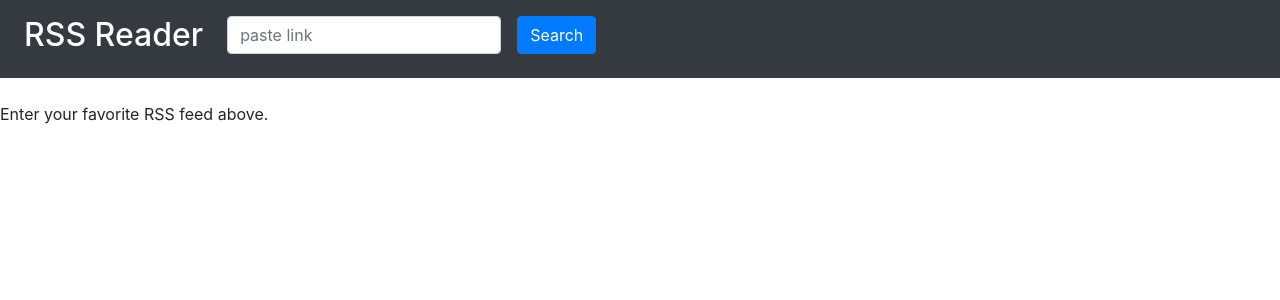
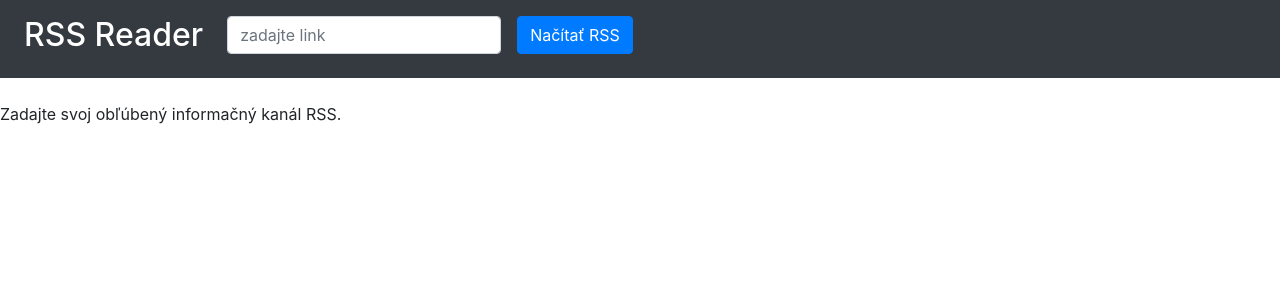
Before and after one commit to tomas-balaz/rss_reader, a Django app: page / in a window 1280 px wide. Shown: the top 300 px of the page. Run offline with Django 3.2, Linux system fonts and the light colour scheme; some libraries are stand-ins or nearby versions.

Commit message:
slovenske nazvy

```diff
--- a/rss/templates/rss/base.html
+++ b/rss/templates/rss/base.html
@@ -8,6 +8,7 @@
     <script src="https://cdnjs.cloudflare.com/ajax/libs/popper.js/1.14.3/umd/popper.min.js"></script>
     <script src="https://stackpath.bootstrapcdn.com/bootstrap/4.1.2/js/bootstrap.min.js"></script>
     <link rel="stylesheet" href="https://stackpath.bootstrapcdn.com/bootstrap/4.1.2/css/bootstrap.min.css">
+    <link rel="stylesheet" href="rss\static\style.css" />
 
 </head>
 
@@ -21,9 +22,9 @@
             <form class="form-inline">
                 <div class="form-group mx-sm-3 mb-2">
                     <label for="inputPassword2" class="sr-only">Password</label>
-                    <input type="text" class="form-control mt-2" placeholder="paste link" name="url">
+                    <input type="text" class="form-control mt-2" placeholder="zadajte link" name="url">
                 </div>
-                <button type="submit" class="btn btn-primary mr-2">Search</button>
+                <button type="submit" class="btn btn-primary mr-2">Načítať RSS</button>
             </form>
         </li>
         {%endif%}
--- a/rss/templates/rss/reader.html
+++ b/rss/templates/rss/reader.html
@@ -26,7 +26,7 @@
         {% endif %}
 
         {% else %}
-        <p>Enter your favorite RSS feed above.</p>
+        <p>Zadajte svoj obľúbený informačný kanál RSS.</p>
 
     {% endif %}
 
```
Also changed, not shown: db.sqlite3, rss/static/style.css (added).
